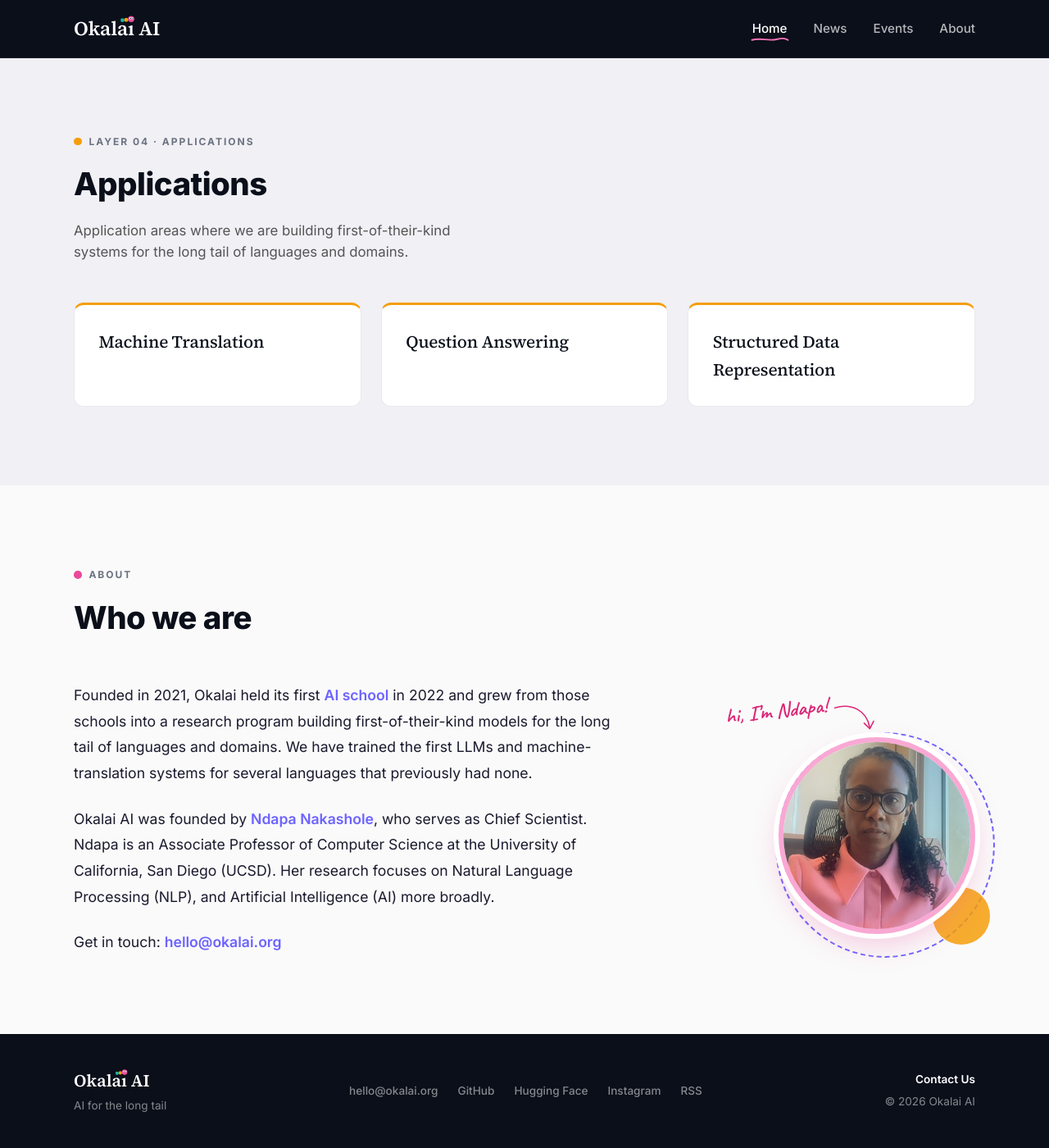
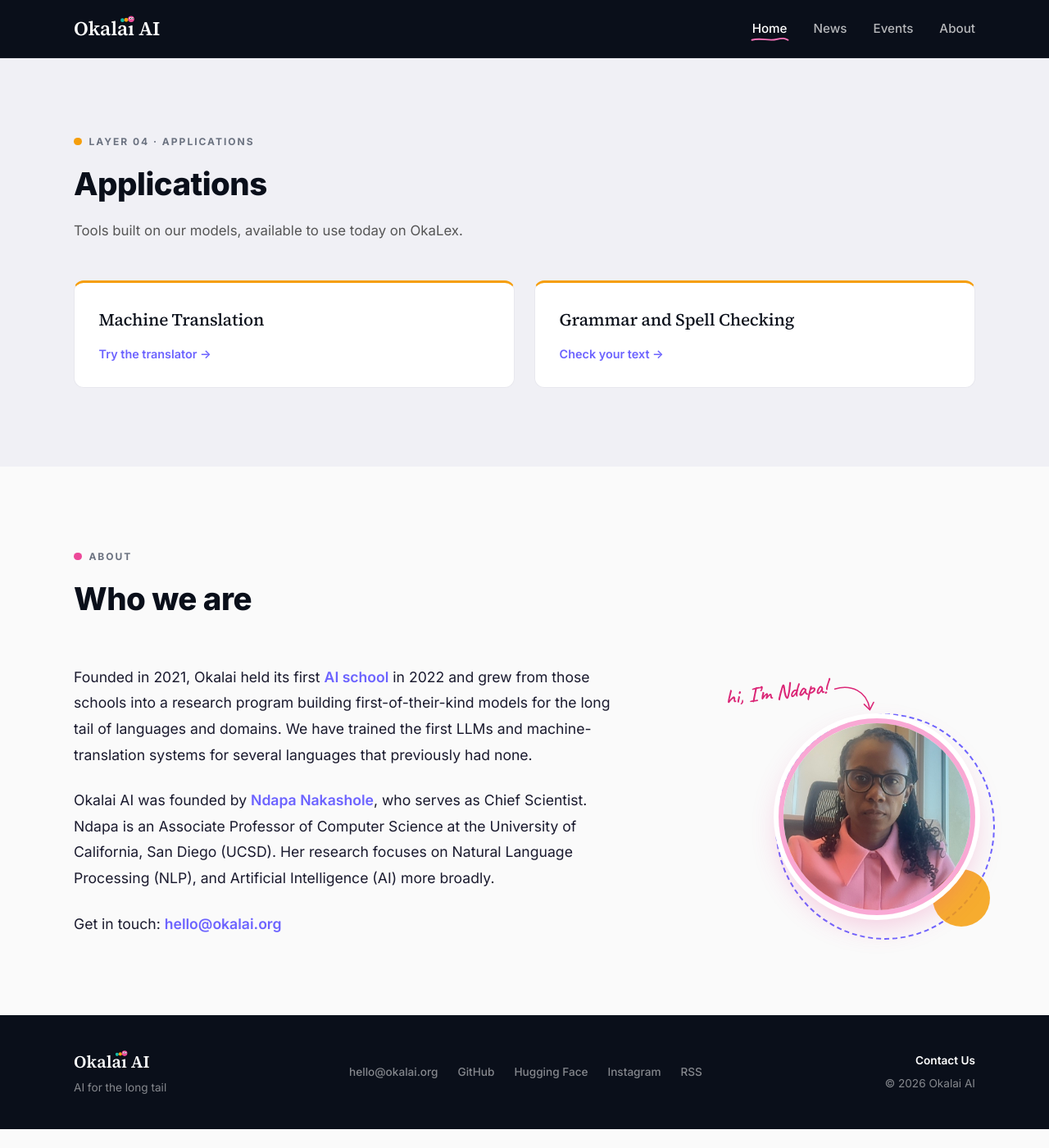
Before and after one commit to okalai-ai/okalai-site, a Jekyll site: the page built from index.md, in a window 1280 px wide and 1400 px high, scrolled down 4725 px. Shown: the whole window at 82% size. Built offline with Jekyll 4.4.1, drawn with Linux system fonts in a browser that asks for light colours; after the commit the page ends 6102 px from its top, so only the background shows below that.

Commit message:
Hero card: horizontal two-column layout; rename to Machine Translation

```diff
--- a/assets/css/style.css
+++ b/assets/css/style.css
@@ -721,11 +721,14 @@ a {
 }
 
 .app-card {
+  display: block;
   background: white;
   border-radius: 12px;
   padding: 1.75rem 1.85rem;
   border: 1px solid #e8e8ee;
   border-top: 3px solid #f59e0b;
+  color: inherit;
+  text-decoration: none;
   transition: transform 0.2s, box-shadow 0.2s;
 }
 
@@ -740,7 +743,13 @@ a {
   font-weight: 500;
   color: #0a0f1a;
   letter-spacing: -0.2px;
-  margin: 0;
+  margin: 0 0 0.75rem;
+}
+
+.app-card-link {
+  font-size: 0.9rem;
+  font-weight: 600;
+  color: #6c63ff;
 }
 
 /* === Product Card === */
--- a/index.md
+++ b/index.md
@@ -326,19 +326,18 @@ title: Home
     <div class="section-header" data-sr>
       <span class="section-label section-label--applications">Layer 04 · Applications</span>
       <h2>Applications</h2>
-      <p class="section-desc">Application areas where we are building first-of-their-kind systems for the long tail of languages and domains.</p>
+      <p class="section-desc">Tools built on our models, available to use today on OkaLex.</p>
     </div>
 
     <div class="app-grid" data-sr>
-      <div class="app-card">
+      <a href="https://okalex.org/" class="app-card" target="_blank" rel="noopener">
         <h3>Machine Translation</h3>
-      </div>
-      <div class="app-card">
-        <h3>Question Answering</h3>
-      </div>
-      <div class="app-card">
-        <h3>Structured Data Representation</h3>
-      </div>
+        <span class="app-card-link">Try the translator &rarr;</span>
+      </a>
+      <a href="https://okalex.org/check.html" class="app-card" target="_blank" rel="noopener">
+        <h3>Grammar and Spell Checking</h3>
+        <span class="app-card-link">Check your text &rarr;</span>
+      </a>
     </div>
   </div>
 </section>
```
